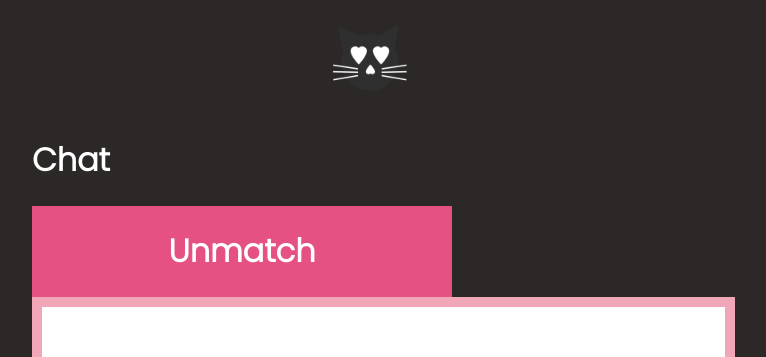
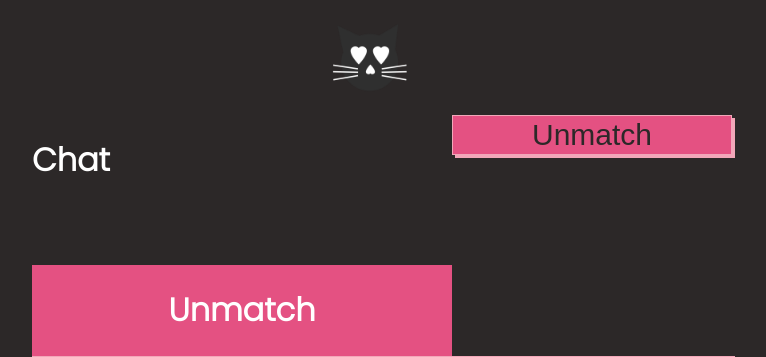
Before and after one commit to Cat-Me-If-You-Can/Website, a PHP site: page /chat.php in a window 1280 px wide. Shown: the top 357 px of the page, without its empty margins (258-1024 px from the left). Run offline with PHP 8.4, Linux system fonts and the light colour scheme; data that the repository does not hold is empty.

Commit message:
fixed matching and unmatching bug

```diff
--- a/chat.php
+++ b/chat.php
@@ -29,7 +29,7 @@ require_once 'init.php';
                 <form action="unmatch.php" method="post">
                 <input type = "hidden" name = "matchid" value = <?php echo $matchid;?> />
                 <input type = "hidden" name = "mycatid" value = <?php echo $mycatid;?> />
-                <!-- <input type="submit" name="register"value="Unmatch" class="bottomButton inputButton"> -->
+                 <input type="submit" name="register"value="Unmatch" class="bottomButton inputButton">
                 </div>
             <!-- Unmatch should prompt a confirmation dialog, then on confirm, unmatch -->
             <div class="unmatch" id="unmatch"><h1>Unmatch</h1></div>
--- a/matches.php
+++ b/matches.php
@@ -28,7 +28,7 @@ global $connect;
 
  $yes = "yes";
 
- $sql = "SELECT * FROM matchestable where likeID1 = '".$id."' OR likeID2 = '".$id."' AND matched = '$yes'";
+ $sql = "SELECT * FROM matchestable where ((likeID1 = '".$id."') OR (likeID2 = '".$id."')) AND matched = '$yes'";
  $query2 = $connect->query($sql);
 
 ?>
--- a/unmatch.php
+++ b/unmatch.php
@@ -6,8 +6,9 @@ require_once 'init.php';
         $matchid = $_POST['matchid'];
         $mycatid = $_POST['mycatid'];
         $no = "no";
+		$yes = "yes";
 
-        $sql = "UPDATE matchestable SET matched = '$no' WHERE likeID1 = '".$matchid."' AND likeID2 = '".$mycatid."' OR likeID1 = '".$mycatid."' AND likeID2 = '".$matchid."'AND matched = '$yes'";
+        $sql = "UPDATE matchestable SET matched = '$no' WHERE ((likeID1 = '".$matchid."' AND likeID2 = '".$mycatid."') OR (likeID1 = '".$mycatid."' AND likeID2 = '".$matchid."')) AND matched = '$yes'";
         $query = $connect->query($sql);
 
         header('location: matches.php');
```
